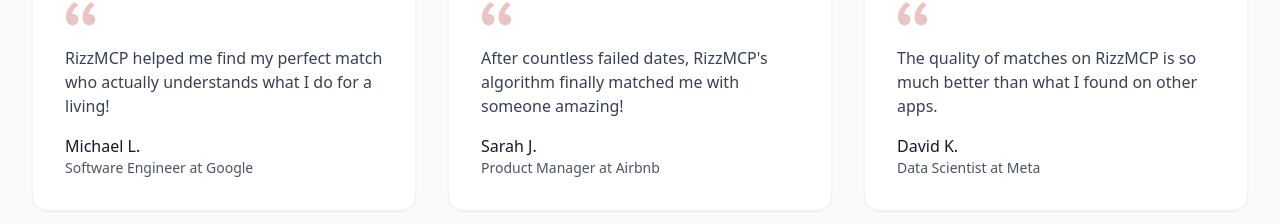
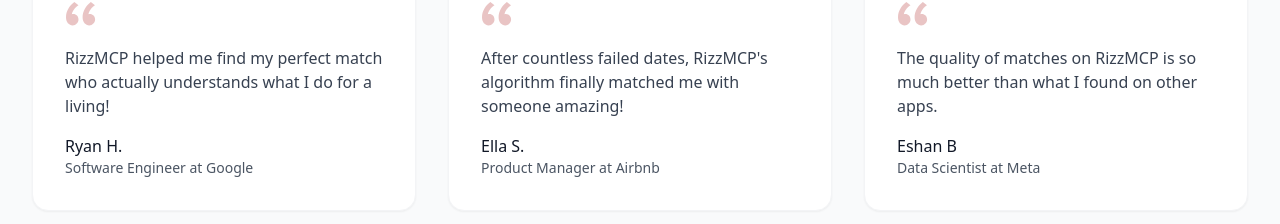
Before and after one commit to librenda/sf-love-gateway-portal-main, a React (Vite) app: page / in a window 1280 px wide. Shown: the part 1747-1971 px from the top of the page. Built offline with nearby package versions, Linux system fonts and the light colour scheme.

Commit message:
changed names to real person names - see team

```diff
--- a/src/components/TestimonialSection.tsx
+++ b/src/components/TestimonialSection.tsx
@@ -10,17 +10,17 @@ interface Testimonial {
 const testimonials: Testimonial[] = [
   {
     quote: "RizzMCP helped me find my perfect match who actually understands what I do for a living!",
-    author: "Michael L.",
+    author: "Ryan H.",
     job: "Software Engineer at Google"
   },
   {
     quote: "After countless failed dates, RizzMCP's algorithm finally matched me with someone amazing!",
-    author: "Sarah J.",
+    author: "Ella S.",
     job: "Product Manager at Airbnb"
   },
   {
     quote: "The quality of matches on RizzMCP is so much better than what I found on other apps.",
-    author: "David K.",
+    author: "Eshan B",
     job: "Data Scientist at Meta"
   }
 ];
```
